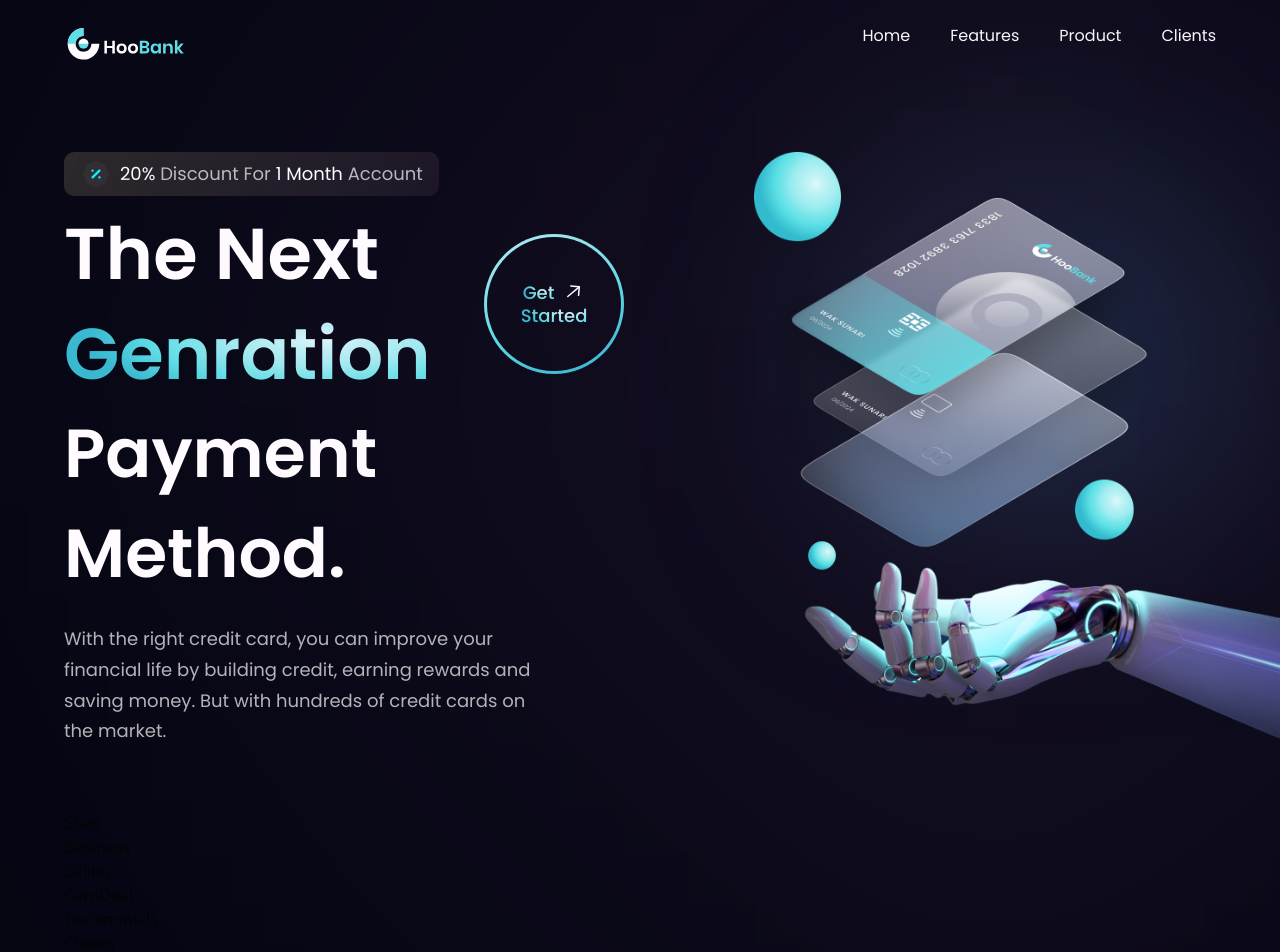
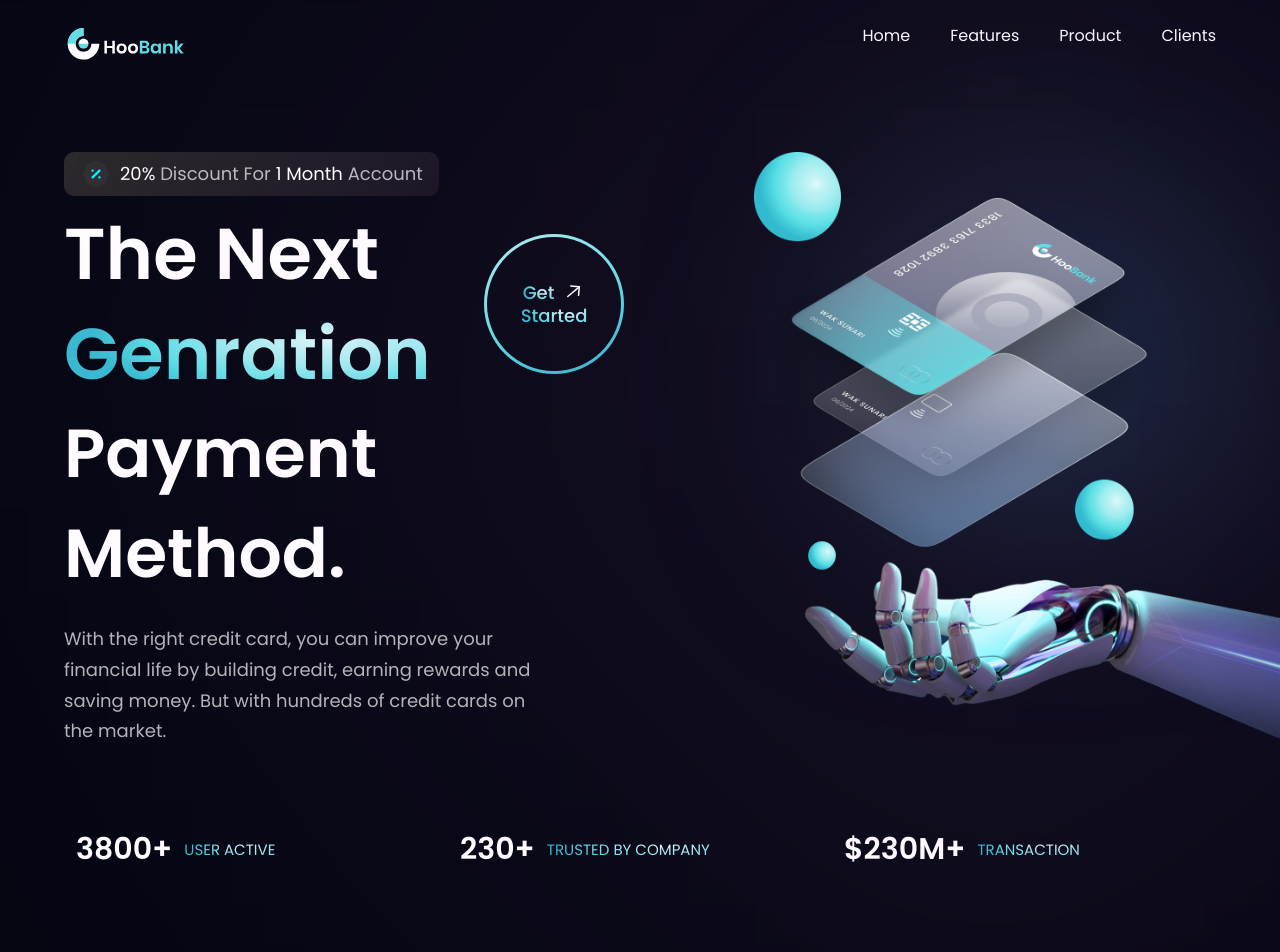
Before and after one commit to rushdy87/hoo-bank, a React (Create React App) app: page / in a window 1280 px wide. Shown: the top 952 px of the page. Built offline with nearby package versions, Linux system fonts and the light colour scheme; the HTML template or start-up script is replaced by a standard one.

Commit message:
Stats Component

```diff
--- a/src/components/Stats.jsx
+++ b/src/components/Stats.jsx
@@ -1,5 +1,22 @@
-const Stats = () => {
-  return <div>Stats</div>;
-};
+import { stats } from '../constants';
+import styles from '../style';
+
+const Stats = () => (
+  <section className={`${styles.flexCenter} flex-row flex-wrap sm:mb-20 mb-6`}>
+    {stats.map(({ id, title, value }) => (
+      <div
+        key={id}
+        className={`flex-1 flex justify-start items-center flex-row m-3`}
+      >
+        <h4 className="font-poppins font-semibold xs:text=[40px] text-[30px] xs:leading-[53px] leading-[43px] text-white">
+          {value}
+        </h4>
+        <p className="font-poppins font-normal xs:text=[20px] text-[15px] xs:leading-[26px] leading-[21px] text-gradient uppercase ml-3">
+          {title}
+        </p>
+      </div>
+    ))}
+  </section>
+);
 
 export default Stats;
```
